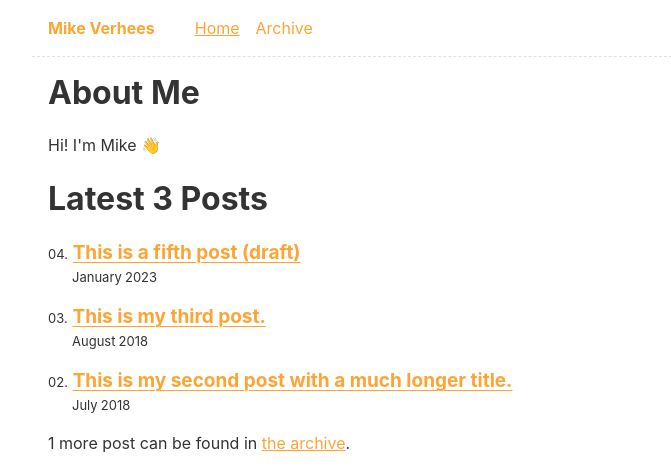
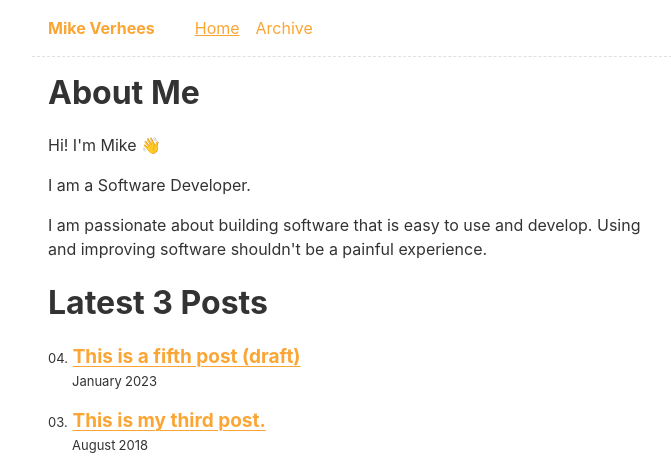
Before and after one commit to MikeVerhees/mikeverhees.com, an Eleventy site: page content/index.njk in a window 1280 px wide. Shown: the top 468 px of the page, without its empty margins (288-959 px from the left). Built offline with nearby package versions, Linux system fonts and the light colour scheme; Eleventy itself is replaced by a stand-in of ours; files that its build step writes are made by us from their sources.

Commit message:
removed partials subfolders & updated about

```diff
--- /dev/null
+++ b/_includes/partials/about.md
@@ -0,0 +1,7 @@
+# About Me
+
+Hi! I'm Mike 👋
+
+I am a Software Developer.
+
+I am passionate about building software that is easy to use and develop. Using and improving software shouldn't be a painful experience.
--- a/_includes/partials/about/index.md
+++ /dev/null
@@ -1,3 +0,0 @@
-# About Me
-
-Hi! I'm Mike 👋
--- a/content/index.njk
+++ b/content/index.njk
@@ -9,7 +9,7 @@ numberOfLatestPostsToShow: 3
 {% set latestPostsCount = postsCount | min(numberOfLatestPostsToShow) %}
 
 {% markdown %}
-{% include 'partials/about/index.md' %}
+{% include 'partials/about.md' %}
 {% endmarkdown %}
 <h1>Latest {{ latestPostsCount }} Post{% if latestPostsCount != 1 %}s{% endif %}</h1>
 
--- a/package.json
+++ b/package.json
@@ -1,5 +1,5 @@
 {
-	"name": "mikeverhees.com 11ty",
+	"name": "mikeverhees.com-11ty",
 	"version": "8.0.0",
 	"description": "A starter repository for a blog web site using the Eleventy site generator.",
 	"scripts": {
```
Also changed, not shown: README.md.
